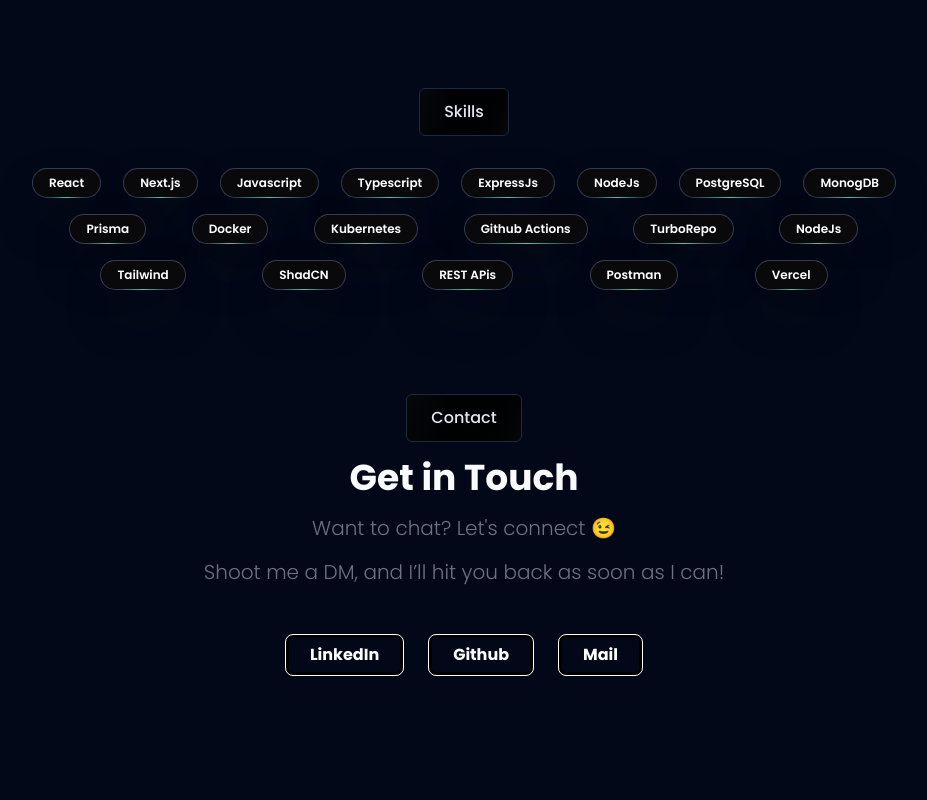
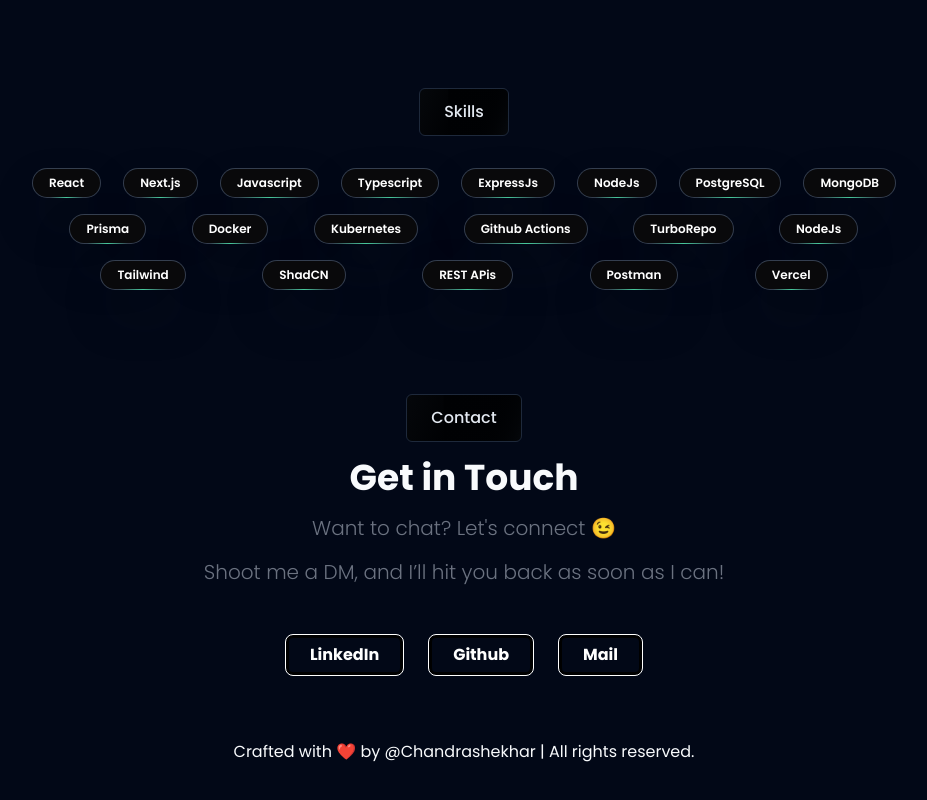
Before and after one commit to lucky29-git/portfolio, a Next.js app: page / in a window 1280 px wide. Shown: the part 3224-4024 px from the top of the page, without its empty margins (176-1103 px from the left). Before the commit the page ends 3996 px from the top, so only its background shows below. Built offline with nearby package versions, Linux system fonts and the light colour scheme.

Commit message:
added analytics

```diff
--- a/app/layout.tsx
+++ b/app/layout.tsx
@@ -3,6 +3,8 @@
 import "./globals.css";
 import { BackgroundLines } from "@/components/ui/background-lines";
 import { Poppins } from 'next/font/google'
+import { Analytics } from "@vercel/analytics/next";
+import { SpeedInsights } from "@vercel/speed-insights/next";
 
 const geistSans = localFont({
   src: "./fonts/GeistVF.woff",
@@ -37,6 +39,8 @@
       >
         {/* <BackgroundLines> */}
         {children}
+        <Analytics/>
+        <SpeedInsights/>
         {/* </BackgroundLines> */}
       </body>
     </html>
--- a/components/myComponents/contact.tsx
+++ b/components/myComponents/contact.tsx
@@ -23,7 +23,9 @@
         <ButtonSocials title="Github" path="https://github.com/lucky29-git" />
         <ButtonSocials title="Mail" path="mailto:chandrashekharchoudha@gmail.com?subject=Hey Chandrashekhar&body=Hi there!" />
     </div>
-
+    <div className="flex justify-center pt-16">
+        Crafted with ❤️ by @Chandrashekhar | All rights reserved.
+    </div>
 
 </div>
 }
--- a/components/myComponents/skills.tsx
+++ b/components/myComponents/skills.tsx
@@ -16,7 +16,7 @@
         <ButtonSkills  title="ExpressJs"/>
         <ButtonSkills  title="NodeJs"/>
         <ButtonSkills  title="PostgreSQL"/>
-        <ButtonSkills  title="MonogDB"/>
+        <ButtonSkills  title="MongoDB"/>
     </div>
     <div className="flex gap-2 pt-4 justify-evenly">
         <ButtonSkills  title="Prisma"/>
--- a/package.json
+++ b/package.json
@@ -11,6 +11,8 @@
   "dependencies": {
     "@radix-ui/react-icons": "^1.3.2",
     "@tabler/icons-react": "^3.23.0",
+    "@vercel/analytics": "^1.4.1",
+    "@vercel/speed-insights": "^1.1.0",
     "class-variance-authority": "^0.7.1",
     "clsx": "^2.1.1",
     "framer-motion": "^12.0.0-alpha.1",
```
Also changed, not shown: 1 other file (tests, documents, lock files or other folders).
